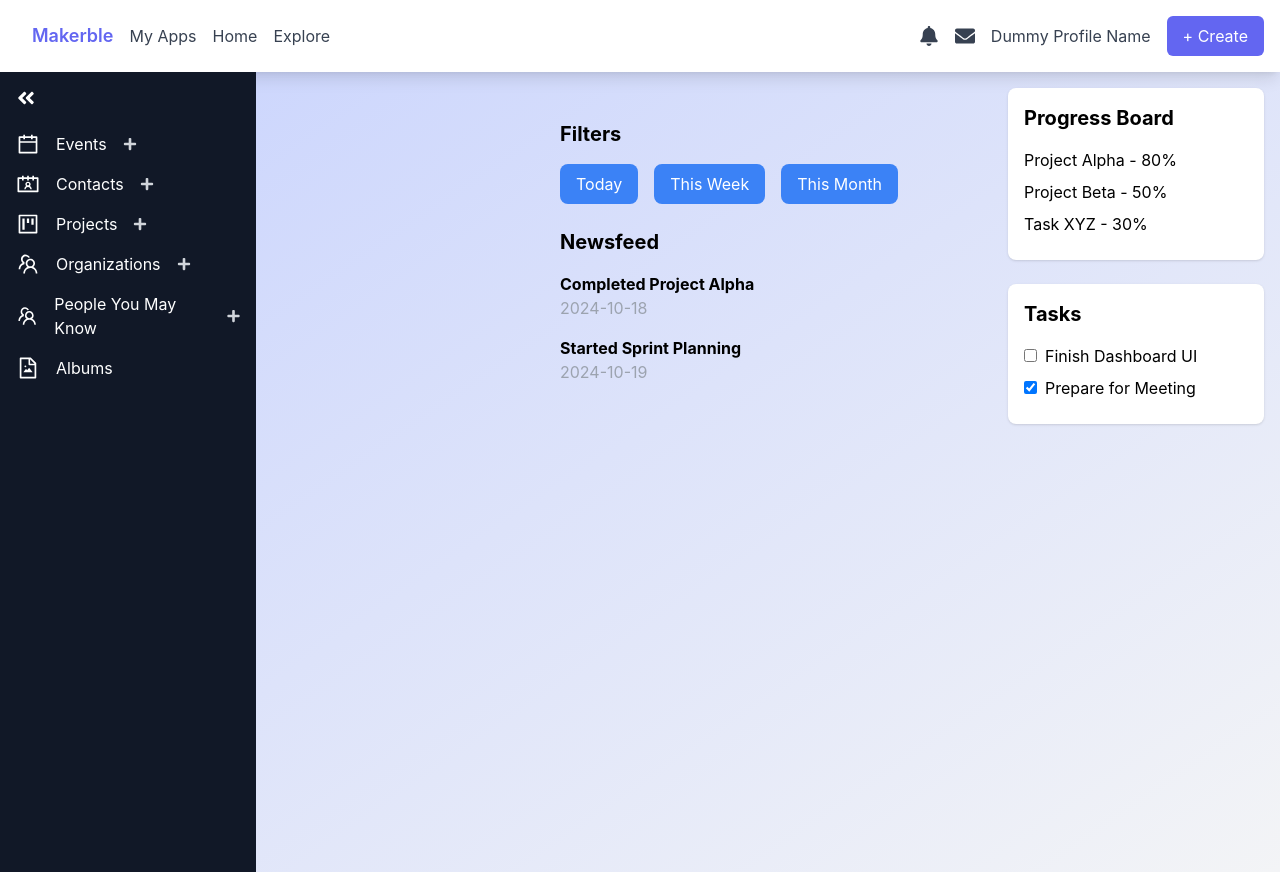
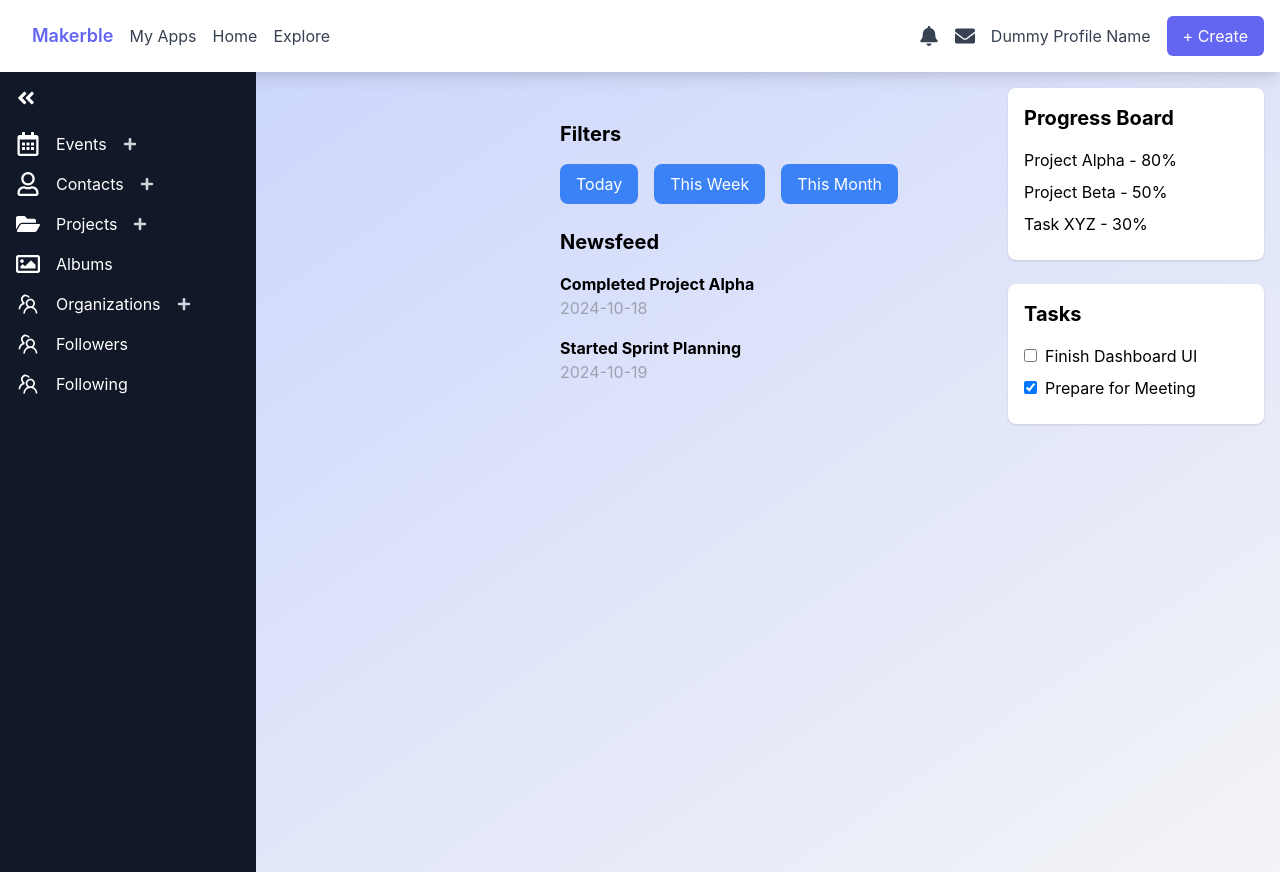
Before and after one commit to goswamiAnushka/redesign_M, a React (Create React App) app in the folder my-homepage/: page / in a window 1280 px wide. Built offline with nearby package versions, Linux system fonts and the light colour scheme.

Commit message:
left_column changes and styling

```diff
--- a/my-homepage/src/components/LeftColumn.tsx
+++ b/my-homepage/src/components/LeftColumn.tsx
@@ -1,6 +1,6 @@
 import React, { useState } from 'react';
-import { FaAngleDoubleLeft, FaAngleDoubleRight, FaPlus, FaCog } from 'react-icons/fa';
-import { AiOutlineCalendar, AiOutlineContacts, AiOutlineProject, AiOutlineFileImage, AiOutlineTeam } from 'react-icons/ai';
+import { FaAngleDoubleLeft, FaAngleDoubleRight, FaPlus, FaCog, FaFolderOpen, FaRegCalendarAlt, FaRegUser, FaRegImage } from 'react-icons/fa'; // Added more icons
+import { AiOutlineContacts, AiOutlineTeam } from 'react-icons/ai'; // Keeping the relevant icons
 import { Link } from 'react-router-dom';
 
 interface LeftColumnProps {
@@ -15,7 +15,9 @@ const LeftColumn: React.FC<LeftColumnProps> = ({ isOpen, toggleSidebar }) => {
   const events = ['Event 1', 'Event 2'];
   const contacts = ['John Doe', 'Jane Smith'];
   const organizations = ['Organization 1', 'Organization 2'];
-  const peopleYouMayKnow = ['Person 1', 'Person 2', 'Person 3', 'Person 4']; // Anonymous placeholders for People You May Know
+  const peopleYouMayKnow = ['Person 1', 'Person 2'];
+  const followers = ['Follower 1', 'Follower 2'];
+  const following = ['Following 1', 'Following 2'];
 
   // Function to toggle the active section
   const handleSectionClick = (section: string) => {
@@ -35,14 +37,20 @@ const LeftColumn: React.FC<LeftColumnProps> = ({ isOpen, toggleSidebar }) => {
               className="flex items-center justify-between bg-gray-800 p-2 rounded-md hover:bg-gray-700 transition-all"
             >
               <div className="flex items-center space-x-2">
-                {section === 'peopleYouMayKnow' ? (
-                  <div className="h-8 w-8 rounded-full bg-gray-500" /> // Anonymous circular placeholder
+                {['peopleYouMayKnow', 'followers', 'following'].includes(section) ? (
+                  <div className="h-8 w-8 rounded-full bg-gray-500" /> // Circular placeholder for people
                 ) : (
-                  <AiOutlineTeam className="text-lg text-indigo-400" />
+                  section === 'projects' ? <FaFolderOpen className="text-lg text-indigo-400" /> : // Folder icon for Projects
+                  section === 'events' ? <FaRegCalendarAlt className="text-lg text-indigo-400" /> : // Calendar icon for Events
+                  section === 'contacts' ? <FaRegUser className="text-lg text-indigo-400" /> :  // User icon for Contacts
+                  section === 'albums' ? <FaRegImage className="text-lg text-indigo-400" /> : // Image icon for Albums
+                  <AiOutlineTeam className="text-lg text-indigo-400" /> // Team icon for others
                 )}
-                {section !== 'peopleYouMayKnow' && <span>{item}</span>}
+                <span>{item}</span>
               </div>
-              {section !== 'peopleYouMayKnow' && <FaCog className="text-gray-400 hover:text-white transition-colors" />}
+              {section !== 'peopleYouMayKnow' && section !== 'followers' && section !== 'following' && (
+                <FaCog className="text-gray-400 hover:text-white transition-colors" />
+              )}
             </li>
           ))}
         </ul>
@@ -63,7 +71,7 @@ const LeftColumn: React.FC<LeftColumnProps> = ({ isOpen, toggleSidebar }) => {
       <div className="space-y-4">
         {/* Upcoming Events */}
         <div onClick={() => handleSectionClick('events')} className="flex items-center space-x-4 group cursor-pointer">
-          <AiOutlineCalendar className="text-2xl group-hover:text-indigo-400 transition-all" />
+          <FaRegCalendarAlt className="text-2xl group-hover:text-indigo-400 transition-all" /> {/* Updated icon */}
           {isOpen && <span className="group-hover:text-indigo-400 transition-all">Events</span>}
           {isOpen && <FaPlus className="text-sm text-gray-300 hover:text-white ml-auto cursor-pointer" />}
         </div>
@@ -71,7 +79,7 @@ const LeftColumn: React.FC<LeftColumnProps> = ({ isOpen, toggleSidebar }) => {
 
         {/* Contacts */}
         <div onClick={() => handleSectionClick('contacts')} className="flex items-center space-x-4 group cursor-pointer">
-          <AiOutlineContacts className="text-2xl group-hover:text-indigo-400 transition-all" />
+          <FaRegUser className="text-2xl group-hover:text-indigo-400 transition-all" /> {/* Updated icon */}
           {isOpen && <span className="group-hover:text-indigo-400 transition-all">Contacts</span>}
           {isOpen && <FaPlus className="text-sm text-gray-300 hover:text-white ml-auto cursor-pointer" />}
         </div>
@@ -79,11 +87,17 @@ const LeftColumn: React.FC<LeftColumnProps> = ({ isOpen, toggleSidebar }) => {
 
         {/* Projects */}
         <div onClick={() => handleSectionClick('projects')} className="flex items-center space-x-4 group cursor-pointer">
-          <AiOutlineProject className="text-2xl group-hover:text-indigo-400 transition-all" />
+          <FaFolderOpen className="text-2xl group-hover:text-indigo-400 transition-all" /> {/* Updated icon */}
           {isOpen && <span className="group-hover:text-indigo-400 transition-all">Projects</span>}
           {isOpen && <FaPlus className="text-sm text-gray-300 hover:text-white ml-auto cursor-pointer" />}
         </div>
         {renderSectionItems(projects, 'projects')}
+
+        {/* Albums */}
+        <Link to="/albums-shortcuts" className="flex items-center space-x-4 group cursor-pointer">
+          <FaRegImage className="text-2xl group-hover:text-indigo-400 transition-all" /> {/* Albums Icon */}
+          {isOpen && <span className="group-hover:text-indigo-400 transition-all">Albums</span>}
+        </Link>
 
         {/* Organizations */}
         <div onClick={() => handleSectionClick('organizations')} className="flex items-center space-x-4 group cursor-pointer">
@@ -93,19 +107,20 @@ const LeftColumn: React.FC<LeftColumnProps> = ({ isOpen, toggleSidebar }) => {
         </div>
         {renderSectionItems(organizations, 'organizations')}
 
-        {/* People You May Know */}
-        <div onClick={() => handleSectionClick('peopleYouMayKnow')} className="flex items-center space-x-4 group cursor-pointer">
+
+        {/* Followers */}
+        <div onClick={() => handleSectionClick('followers')} className="flex items-center space-x-4 group cursor-pointer">
           <AiOutlineTeam className="text-2xl group-hover:text-indigo-400 transition-all" />
-          {isOpen && <span className="group-hover:text-indigo-400 transition-all">People You May Know</span>}
-          {isOpen && <FaPlus className="text-sm text-gray-300 hover:text-white ml-auto cursor-pointer" />}
+          {isOpen && <span className="group-hover:text-indigo-400 transition-all">Followers</span>}
         </div>
-        {renderSectionItems(peopleYouMayKnow, 'peopleYouMayKnow')}
+        {renderSectionItems(followers, 'followers')}
 
-        {/* Albums */}
-        <Link to="/albums-shortcuts" className="flex items-center space-x-4 group cursor-pointer">
-          <AiOutlineFileImage className="text-2xl group-hover:text-indigo-400 transition-all" />
-          {isOpen && <span className="group-hover:text-indigo-400 transition-all">Albums</span>}
-        </Link>
+        {/* Following */}
+        <div onClick={() => handleSectionClick('following')} className="flex items-center space-x-4 group cursor-pointer">
+          <AiOutlineTeam className="text-2xl group-hover:text-indigo-400 transition-all" />
+          {isOpen && <span className="group-hover:text-indigo-400 transition-all">Following</span>}
+        </div>
+        {renderSectionItems(following, 'following')}
       </div>
     </div>
   );
```
